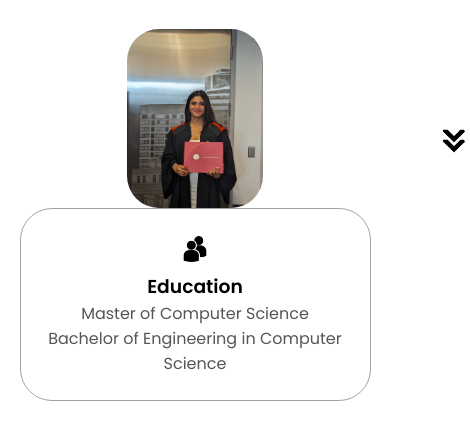
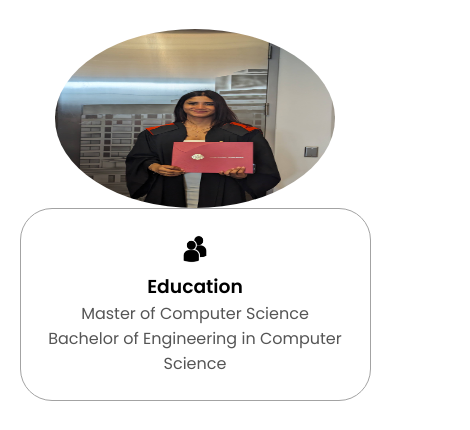
Before and after one commit to darasupriya88/portfolio, a plain HTML site: page index.html in a window 390 px wide. Shown: the part 647-1077 px from the top of the page, 470 px wide, since content can reach past the window. Drawn offline with Linux system fonts and the light colour scheme.

Commit message:
commit again

```diff
--- a/mediaqueries.css
+++ b/mediaqueries.css
@@ -28,6 +28,11 @@
 /* For screen sizes <= 600px */
 @media screen and (max-width: 600px) {
   #profile, #about, #experience, #projects, #contact {
+    .about-pic {
+      width: 80%; /* Adjust width as needed */
+      max-width: 300px; /* Limit maximum width */
+      height: auto; /* Maintain aspect ratio */
+    }
     height: auto;
   }
 
--- a/style.css
+++ b/style.css
@@ -237,6 +237,7 @@
 }
 
 /* ABOUT SECTION */
+/* ABOUT SECTION */
 #about {
   position: relative;
 }
@@ -248,18 +249,14 @@
 }
 
 .about-details-container {
-  justify-content: center;
+  display: flex;
   flex-direction: column;
+  align-items: center; /* Center align content */
 }
 
 .about-pic {
-  border-radius: 2rem;
-}
-
-.arrow {
-  position: absolute;
-  right: -5rem;
-  bottom: 2.5rem;
+  max-width: 100%; /* Ensure image doesn't overflow container */
+  border-radius: 50%; /* Rounded corners for circular image */
 }
 
 .details-container {
@@ -271,6 +268,7 @@
   border-color: rgb(163, 163, 163);
   text-align: center;
 }
+
 
 /* EXPERIENCE SECTION */
 #experience {
```
